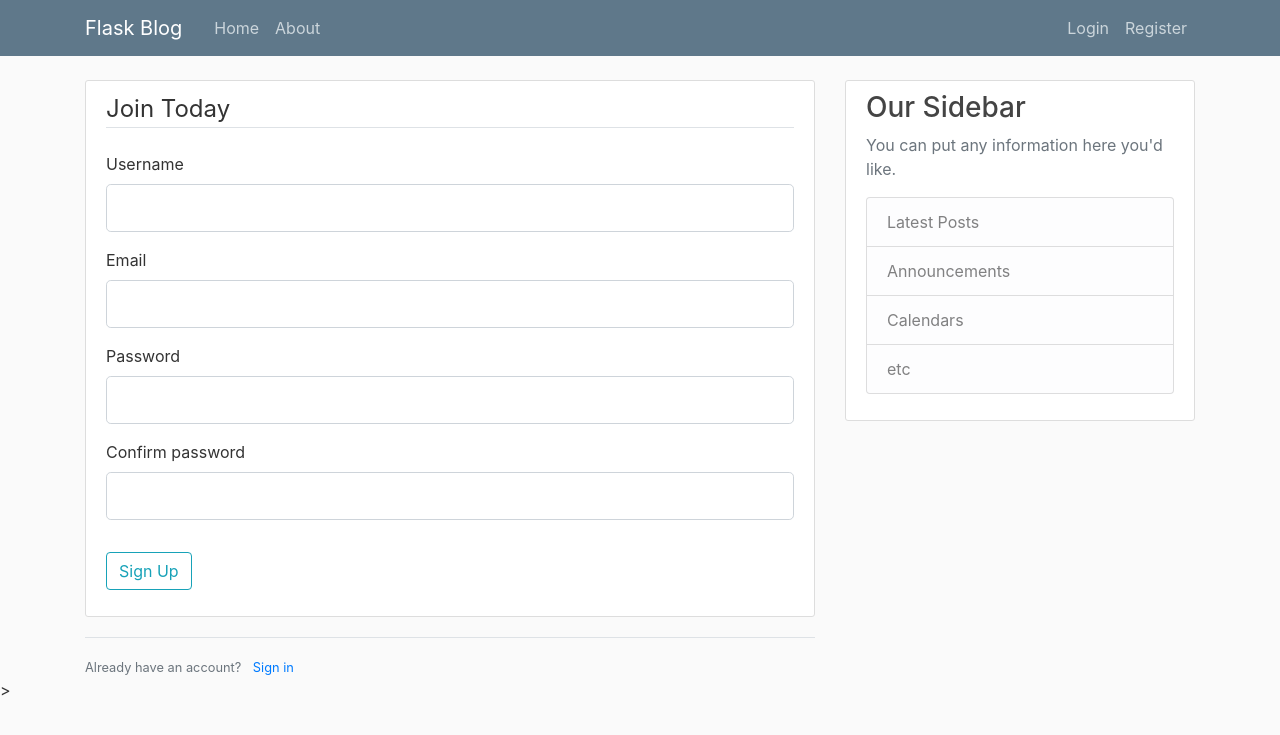
After one commit to seanc1505/notesapp, a Flask app: page /register in a window 1280 px wide. The commit adds this page. Shown: the top 735 px of the page. Run offline with Flask 2, Linux system fonts and the light colour scheme; some libraries are stand-ins or nearby versions.

Commit message:
Adding register and login forms

```diff
--- a/project/flask_blog.py
+++ b/project/flask_blog.py
@@ -1,6 +1,9 @@
-from flask import Flask, render_template, url_for
+from flask import Flask, render_template, url_for, flash,redirect
+from forms import RegistrationForm, LoginForm
 
 app = Flask(__name__)
+
+app.config['SECRET_KEY'] = '33f1ae20b4a0d78c4d3eb6ecdce3fb1a'
 
 posts = [
         {
@@ -19,12 +22,32 @@ posts = [
 
 @app.route("/")
 @app.route("/home")
-def hello():
+def home():
     return render_template('home.html',posts=posts)
 
 @app.route("/about")
-def hi_there():
+def about():
     return render_template('about.html',title="About")
+
+@app.route("/register", methods=['GET','POST'])
+def register():
+    form = RegistrationForm()
+    if form.validate_on_submit():
+        flash(f"Account created succesfully for {form.username.data}!", "success")
+        return redirect(url_for('home'))
+    return render_template('register.html',title='register',form=form)
+
+
+@app.route("/login", methods=['GET','POST'])
+def login():
+    form = LoginForm()
+    if form.validate_on_submit():
+        if form.email.data == 'admin@blog.com' and form.password.data == 'password':
+            flash(f"Login succesful {form.email.data}!", "success")
+            return redirect(url_for('home'))
+        else:
+            flash(f"Login unsuccessful, check username and password", "danger")
+    return render_template('login.html',title='login.html',form=form)
 
 if __name__ == "__main__":
     app.run(debug=True)
--- /dev/null
+++ b/project/forms.py
@@ -0,0 +1,26 @@
+from flask_wtf import FlaskForm
+from wtforms import StringField, PasswordField, SubmitField, BooleanField
+from wtforms.validators import DataRequired, Length, Email, EqualTo
+
+class RegistrationForm(FlaskForm):
+
+    username = StringField('Username',
+                            validators=[DataRequired(),
+                                        Length(min=2,max=20)]
+                            )
+    email = StringField('Email',
+                            validators=[DataRequired(),Email()])
+    password = PasswordField('Password',
+                            validators=[DataRequired()])
+    confirm_password = PasswordField('Confirm password',
+                            validators=[DataRequired(),EqualTo('password')])
+    submit = SubmitField('Sign Up')
+
+class LoginForm(FlaskForm):
+    email = StringField('Email',
+                            validators=[DataRequired(),
+                                        Email()])
+    password = PasswordField('Password',
+                            validators=[DataRequired()])
+    remember = BooleanField('Remember Me')
+    submit = SubmitField('Log in')
--- a/project/templates/layout.html
+++ b/project/templates/layout.html
@@ -25,13 +25,13 @@
         </button>
         <div class="collapse navbar-collapse" id="navbarToggle">
           <div class="navbar-nav mr-auto">
-            <a class="nav-item nav-link" href="/">Home</a>
-            <a class="nav-item nav-link" href="/about">About</a>
+            <a class="nav-item nav-link" href="{{ url_for('home')}}">Home</a>
+            <a class="nav-item nav-link" href="{{ url_for('about')}}">About</a>
           </div>
           <!-- Navbar Right Side -->
           <div class="navbar-nav">
-            <a class="nav-item nav-link" href="/login">Login</a>
-            <a class="nav-item nav-link" href="/register">Register</a>
+            <a class="nav-item nav-link" href="{{ url_for('login')}}">Login</a>
+            <a class="nav-item nav-link" href="{{ url_for('register')}}">Register</a>
           </div>
         </div>
       </div>
@@ -41,6 +41,15 @@
   <main role="main" class="container">
     <div class="row">
       <div class="col-md-8">
+        {% with messages = get_flashed_messages(with_categories=true) %}
+         {% if messages%}
+          {% for category, message in messages%}
+            <div class="alert alert-{{ category }}">
+              {{ message}}
+            </div>
+          {% endfor %}
+         {% endif %}
+        {% endwith %}
         {% block content %}{% endblock %}
       </div>
       <div class="col-md-4">
--- /dev/null
+++ b/project/templates/register.html
@@ -0,0 +1,74 @@
+{% extends  "layout.html" %}
+{% block content %}
+    <div class="content-section">
+        <form method="POST" action="">
+            {{ form.hidden_tag() }}
+            <fieldset class="form-group">
+                <legend class="border-bottom mb-4">
+                    Join Today
+                </legend>
+                <div class="form-group">
+                    {{ form.username.label(class="form-control-label") }}
+
+                    {% if form.username.errors %}
+                        {{ form.username(class="form-control form-control-lg is-invalid") }}
+                        <div class="invalid-feedback">
+                            {% for error in form.username.errors%}
+                                <span>{{ error }}</span>
+                            {% endfor%}
+                        </div>
+                    {% else %}
+                    {{ form.username(class="form-control form-control-lg") }}
+                    {% endif %}
+                </div>
+                <div class="form-group">
+                    {{ form.email.label(class="form-control-label") }}
+                    {% if form.email.errors %}
+                        {{ form.email(class="form-control form-control-lg is-invalid") }}
+                        <div class="invalid-feedback">
+                            {% for error in form.email.errors%}
+                                <span>{{ error }}</span>
+                            {% endfor%}
+                        </div>
+                    {% else %}
+                    {{ form.email(class="form-control form-control-lg") }}
+                    {% endif %}
+                </div>
+                <div class="form-group">
+                    {{ form.password.label(class="form-control-label") }}
+                    {% if form.password.errors %}
+                        {{ form.password(class="form-control form-control-lg is-invalid") }}
+                        <div class="invalid-feedback">
+                            {% for error in form.password.errors%}
+                                <span>{{ error }}</span>
+                            {% endfor%}
+                        </div>
+                    {% else %}
+                    {{ form.password(class="form-control form-control-lg") }}
+                    {% endif %}
+                </div>
+                <div class="form-group">
+                    {{ form.confirm_password.label(class="form-control-label") }}
+                    {% if form.confirm_password.errors %}
+                        {{ form.confirm_password(class="form-control form-control-lg is-invalid") }}
+                        <div class="invalid-feedback">
+                            {% for error in form.confirm_password.errors%}
+                                <span>{{ error }}</span>
+                            {% endfor%}
+                        </div>
+                    {% else %}
+                    {{ form.confirm_password(class="form-control form-control-lg") }}
+                    {% endif %}
+                </div>
+            </fieldset>
+            <div class="form-group">
+                {{ form.submit(class="btn btn-outline-info") }}
+            </div>
+        </form>
+    </div>
+    <div class="border-top pt-3">
+        <small class="text-muted">
+            Already have an account? <a class="ml-2" href="{{ url_for('login') }}">Sign in</a>
+        </small>
+    </div>
+{% endblock content %}
```
Also changed, not shown: project/templates/login.html (added, +54 -0 lines), README.md.
